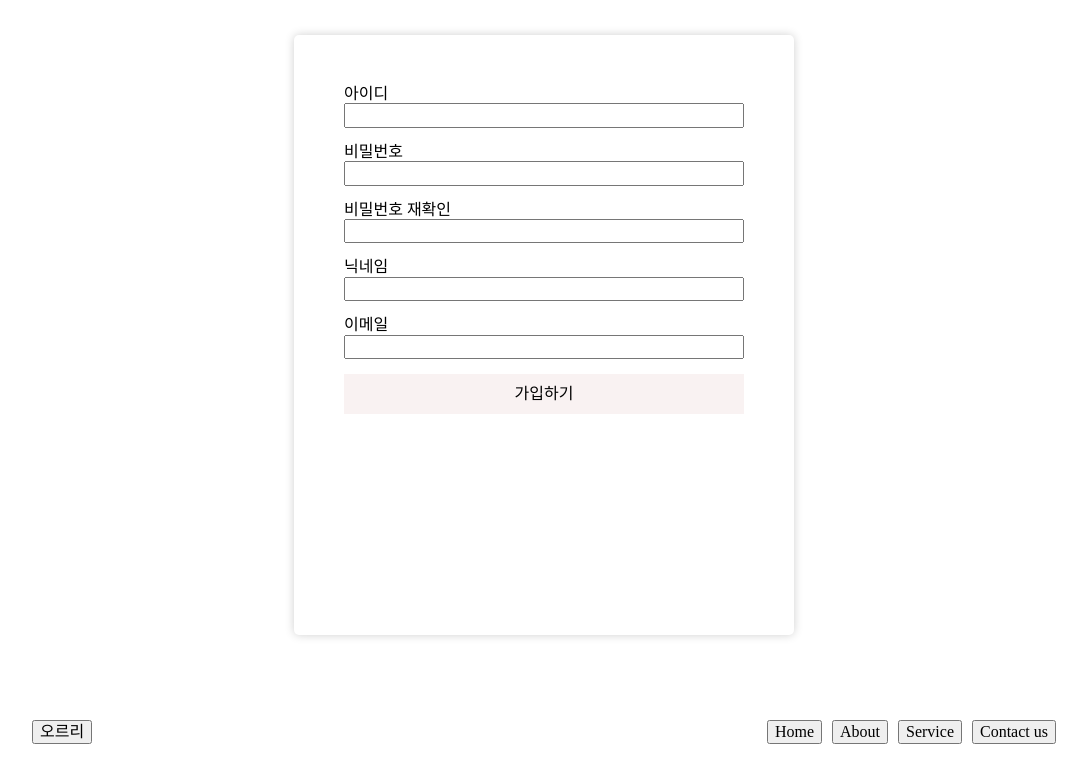
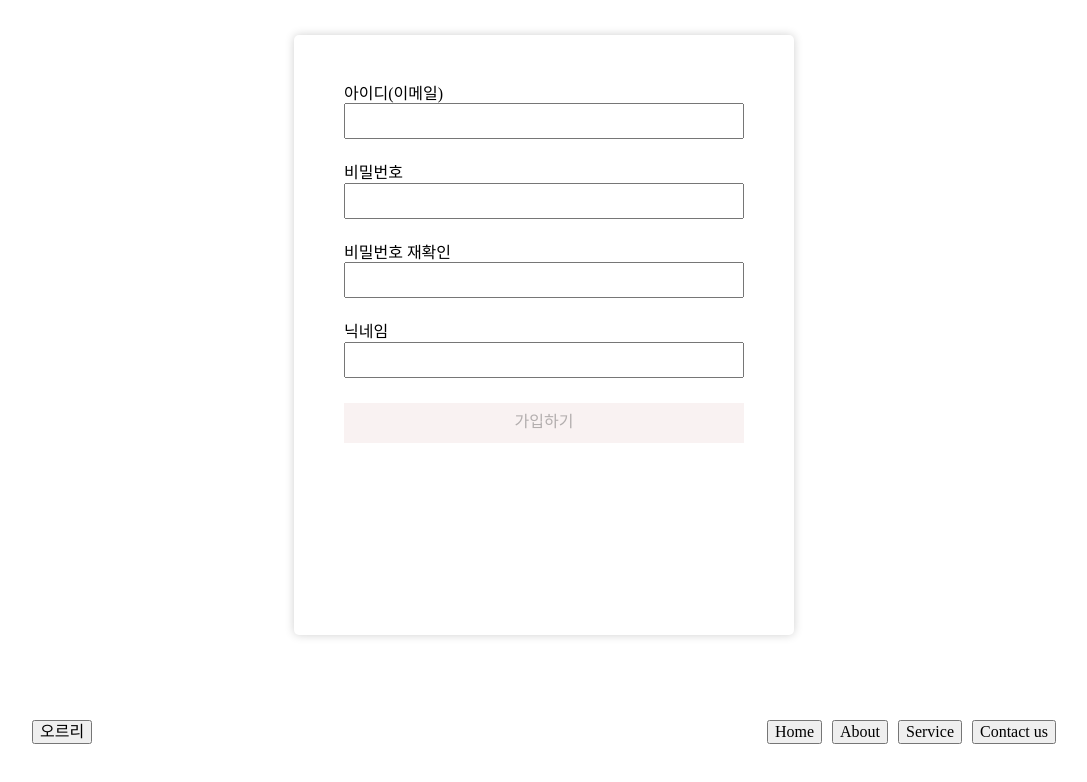
Before and after one commit to dmswl6310/climbing-frontend, a Next.js app: page /join in a window 1280 px wide. Shown: the top 782 px of the page, without its empty margins (96-1183 px from the left). Built offline with nearby package versions, Linux system fonts and the light colour scheme.

Commit message:
feat: email, nickname 중복체크

```diff
--- a/src/components/InputWithTitle.tsx
+++ b/src/components/InputWithTitle.tsx
@@ -3,13 +3,28 @@ import { styled } from "styled-components";
 interface InputProps {
   name: string;
   title: string;
+  type?: string;
+  onChange?: (event: { target: { value: string } }) => Promise<void> | void;
+  message?: string;
 }
 
-export const InputWithTitle = ({ name, title }: InputProps) => {
+const InputWithTitle = ({
+  name,
+  title,
+  type = "text",
+  onChange,
+  message = "",
+}: InputProps) => {
   return (
     <Styled.Wrapper>
       <Styled.Title>{title}</Styled.Title>
-      <Styled.Input name={name} type="text" />
+      <Styled.Input
+        $hasMessage={message !== ""}
+        name={name}
+        type={type}
+        onChange={onChange}
+      />
+      <Styled.Warning>{message}</Styled.Warning>
     </Styled.Wrapper>
   );
 };
@@ -21,7 +36,15 @@ const Styled = {
     margin-bottom: 15px;
   `,
   Title: styled.div``,
-  Input: styled.input``,
+  Input: styled.input<{ $hasMessage: boolean }>`
+    height: 30px;
+    outline-color: ${(props) => (props.$hasMessage ? "red" : "green")};
+  `,
+  Warning: styled.div`
+    height: 10px;
+    font-size: 12px;
+    color: red;
+  `,
 };
 
 export default InputWithTitle;
--- a/src/pages/join/index.tsx
+++ b/src/pages/join/index.tsx
@@ -1,15 +1,124 @@
 import InputWithTitle from "@/components/InputWithTitle";
+import { useState } from "react";
 import styled from "styled-components";
 
 const Join = () => {
+  const [isEmailValid, setIsEmailValid] = useState(false);
+  const [emailMessage, setEmailMessage] = useState("");
+
+  const [isPasswordValid, setIsPasswordValid] = useState(false);
+  const [passwordMessage, setPasswordMessage] = useState("");
+
+  const [isReEnterPasswordValid, setIsReEnterPasswordValid] = useState(false);
+  const [reEnterPasswordMessage, setReEnterPasswordMessage] = useState("");
+
+  const [isNicknameValid, setIsNicknameValid] = useState(false);
+  const [nicknameMessage, setNicknameMessage] = useState("");
+
+  const [email, setEmail] = useState("");
+  const [password, setPassword] = useState("");
+  const [nickname, setNickname] = useState("");
+
+  const handleEmailChange = async (event: {
+    target: {
+      value: string;
+    };
+  }) => {
+    const currentEmail = event.target.value;
+    const emailRegrex =
+      /^[A-Za-z0-9_]+[A-Za-z0-9]*[@]{1}[A-Za-z0-9]+[A-Za-z0-9]*[.]{1}[A-Za-z]{1,3}$/;
+
+    if (!emailRegrex.test(currentEmail)) {
+      setEmailMessage("이메일의 형식이 올바르지 않습니다.");
+      setIsEmailValid(false);
+    } else {
+      // const res = await fetch(`http://localhost:3000/members/emailCheck`);
+      // const data = await res.json();
+
+      // 서버 없어서 임시 로직 적용(5자 이상일시 valid)
+      if (currentEmail.length < 5) {
+        setEmailMessage("중복된 이메일 입니다.");
+        setIsEmailValid(false);
+      } else {
+        // 중복이 없을때 사용가능
+        setEmailMessage("");
+        setIsEmailValid(true);
+        setEmail(currentEmail);
+      }
+    }
+  };
+
+  const handlePasswordChange = (event: {
+    target: {
+      value: string;
+    };
+  }) => {
+    const currentPassword = event.target.value;
+    const passwordRegrex =
+      /^(?=.*[a-zA-Z])(?=.*[!@#$%^*+=-])(?=.*[0-9]).{8,25}$/;
+
+    if (!passwordRegrex.test(currentPassword)) {
+      setPasswordMessage(
+        "숫자+영문자+특수문자 조합으로 8자리 이상 입력해주세요."
+      );
+      setIsPasswordValid(false);
+    } else {
+      setPasswordMessage("");
+      setIsPasswordValid(true);
+      setPassword(currentPassword);
+    }
+  };
+
+  const handleReEnterPasswordChange = (event: {
+    target: {
+      value: string;
+    };
+  }) => {
+    const currentReEnterpassword = event.target.value;
+    if (currentReEnterpassword !== password) {
+      setReEnterPasswordMessage("비밀번호가 같지 않습니다.");
+      setIsReEnterPasswordValid(false);
+    } else {
+      setReEnterPasswordMessage("");
+      setIsReEnterPasswordValid(true);
+    }
+  };
+
+  const handleNicknameChange = async (event: {
+    target: {
+      value: string;
+    };
+  }) => {
+    const currentNickname = event.target.value;
+    const nicknameRegrex = /^[A-Za-z0-9_]{3,}$/;
+
+    if (!nicknameRegrex.test(currentNickname)) {
+      setNicknameMessage("닉네임은 3자이상이어야 합니다.");
+      setIsNicknameValid(false);
+    } else {
+      // const res = await fetch(`http://localhost:3000/members/emailCheck`);
+      // const data = await res.json();
+
+      // 서버 없어서 임시 로직 적용(5자 이상일시 valid)
+      if (currentNickname.length < 5) {
+        setNicknameMessage("중복된 닉네임 입니다.");
+        setIsNicknameValid(false);
+      } else {
+        // 중복이 없을때 사용가능
+        setNicknameMessage("");
+        setIsNicknameValid(true);
+        setNickname(currentNickname);
+      }
+    }
+  };
+
   const handleSubmit = async (event: any) => {
     event.preventDefault();
 
     const credentials = {
-      username: { label: event.target.username.value, type: "text" },
-      password: { label: event.target.password.value, type: "password" },
-      email: { label: event.target.email.value, type: "email" },
-      nickName: { label: event.target.nickName.value, type: "nickName" },
+      username: { label: email, type: "email" },
+      password: { label: password, type: "password" },
+      nickname: { label: nickname, type: "nickname" },
     };
 
     const response = await fetch("http://localhost:3000/members/join", {
@@ -35,12 +144,46 @@ const Join = () => {
   return (
     <S.Wrapper>
       <S.JoinForm className="container" onSubmit={handleSubmit}>
-        <InputWithTitle name="username" title="아이디" />
-        <InputWithTitle name="password" title="비밀번호" />
-        <InputWithTitle name="reEnterPassword" title="비밀번호 재확인" />
-        <InputWithTitle name="nickName" title="닉네임" />
-        <InputWithTitle name="email" title="이메일" />
-        <S.ButtonBox type="submit">가입하기</S.ButtonBox>
+        <InputWithTitle
+          name="email"
+          type="email"
+          title="아이디(이메일)"
+          onChange={handleEmailChange}
+          message={emailMessage}
+        />
+        <InputWithTitle
+          name="password"
+          type="password"
+          title="비밀번호"
+          onChange={handlePasswordChange}
+          message={passwordMessage}
+        />
+        <InputWithTitle
+          name="reEnterPassword"
+          type="password"
+          title="비밀번호 재확인"
+          onChange={handleReEnterPasswordChange}
+          message={reEnterPasswordMessage}
+        />
+        <InputWithTitle
+          name="nickname"
+          title="닉네임"
+          onChange={handleNicknameChange}
+          message={nicknameMessage}
+        />
+        <S.ButtonBox
+          type="submit"
+          disabled={
+            isEmailValid &&
+            isNicknameValid &&
+            isPasswordValid &&
+            isReEnterPasswordValid
+              ? false
+              : true
+          }
+        >
+          가입하기
+        </S.ButtonBox>
       </S.JoinForm>
     </S.Wrapper>
   );
```
Also changed, not shown: src/pages/login/GeneralLogin.tsx (+8 -3 lines).
